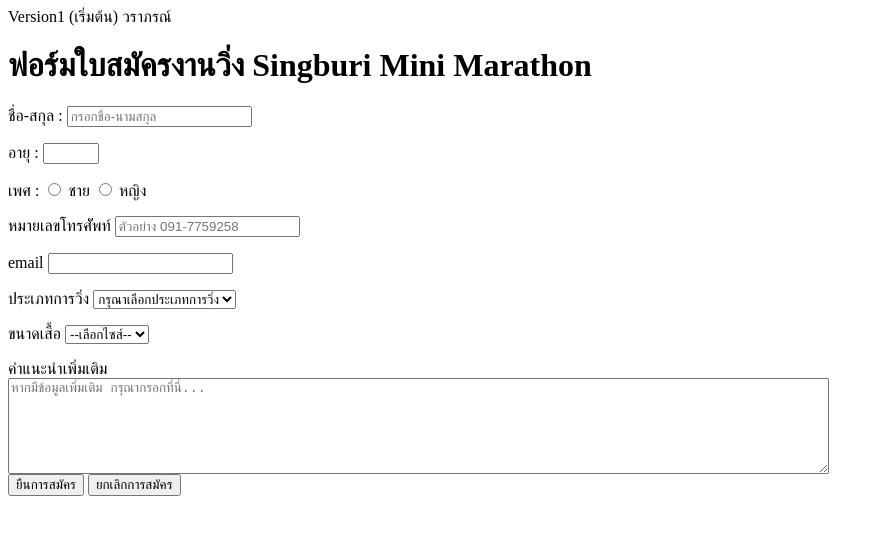
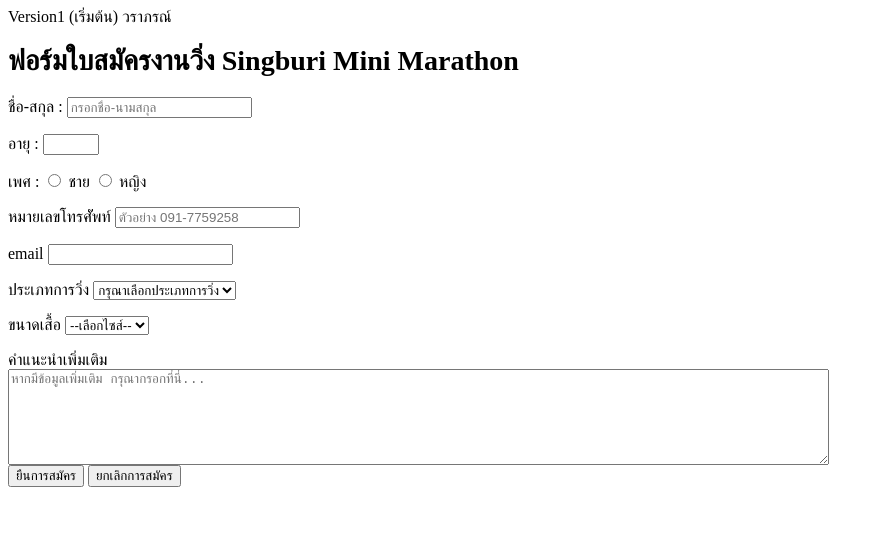
Before and after one commit to waraporn-collab/DevOps7_T, a plain HTML site: page index.html in a window 1280 px wide. Shown: the whole page, without its empty margins (0-884 px from the left). Drawn offline with Linux system fonts and the light colour scheme.

Commit message:
add CSS index.html
ปรับแต่งด้วย CSS

```diff
--- a/index.html
+++ b/index.html
@@ -2,6 +2,12 @@
 <head>
 <title>Version Control</title>
 <meta charset="utf8">
+   <style>
+     h1 {
+        font-size : 28px;
+        font-color : red;
+     }
+   </style>
 </head>
 <body>
 Version1 (เริ่มต้น) วราภรณ์
```
